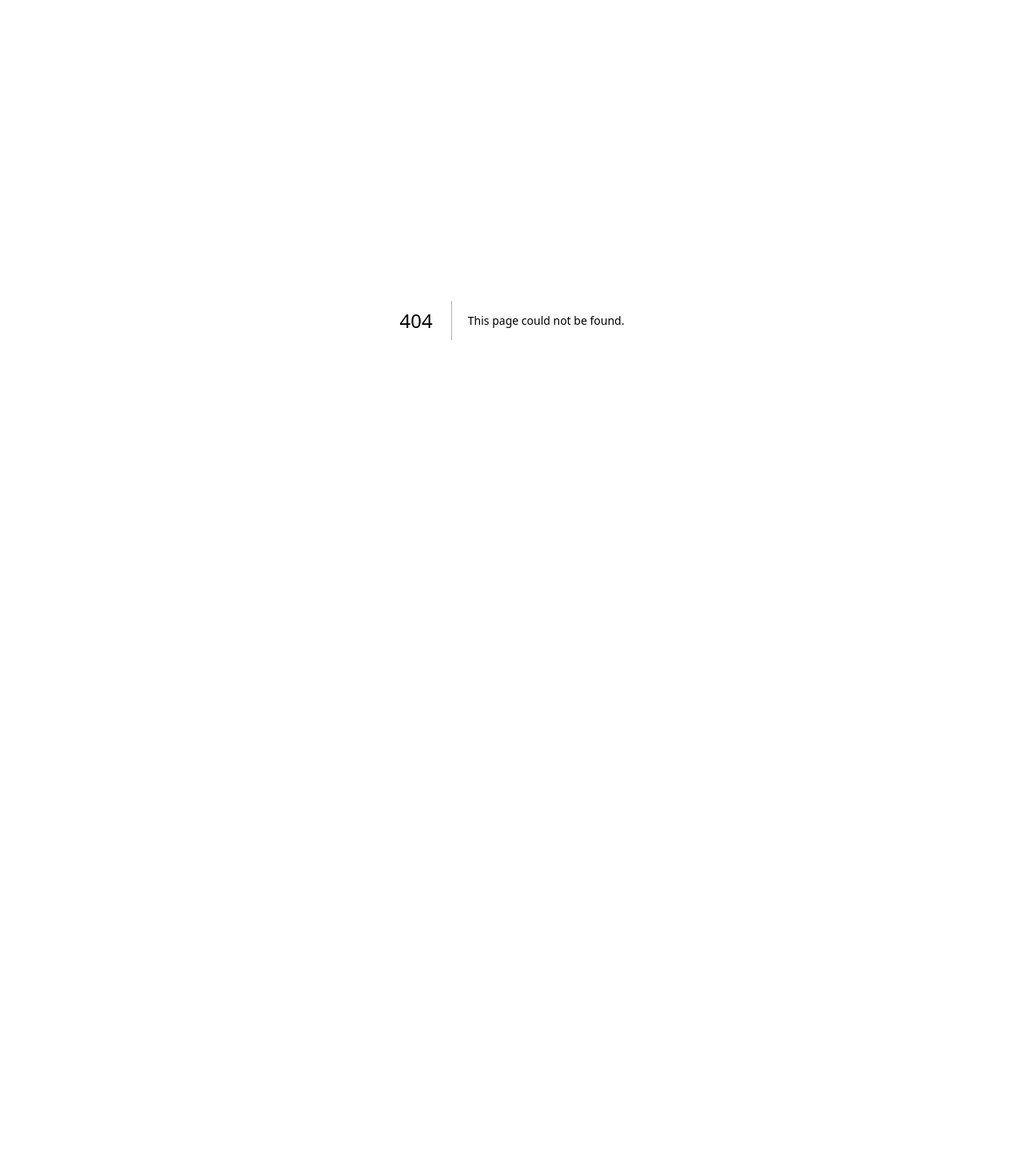
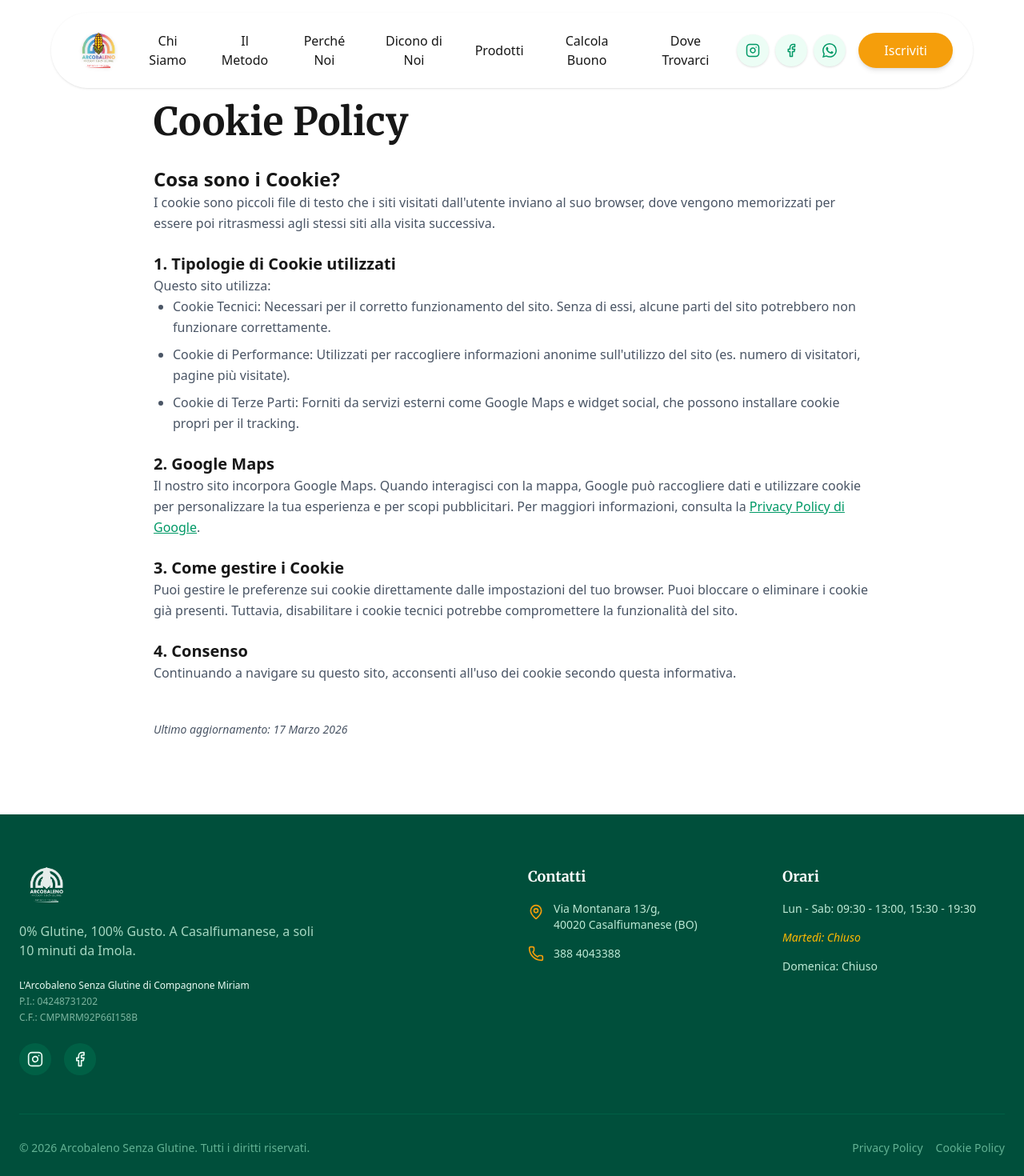
Before and after one commit to Bobsterrs/arcobaleno, a Next.js app: page /cookie-policy in a window 1280 px wide. Before the commit this address had no page. Shown: the top 1470 px of the page at 80% size. Before the commit the page ends 800 px from the top, so only its background shows below. Built offline with nearby package versions, Linux system fonts and the light colour scheme.

Commit message:
feat: initial project setup with local SEO and legal pages

```diff
--- /dev/null
+++ b/app/cookie-policy/page.tsx
@@ -0,0 +1,70 @@
+"use client";
+
+import { Navbar } from "@/components/Navbar";
+import { Footer } from "@/components/Footer";
+import { motion } from "framer-motion";
+
+export default function CookiePolicy() {
+  return (
+    <div className="flex flex-col min-h-screen bg-white">
+      <Navbar />
+      <main className="flex-grow pt-32 pb-24">
+        <div className="container mx-auto px-4 md:px-6">
+          <motion.div
+            initial={{ opacity: 0, y: 20 }}
+            animate={{ opacity: 1, y: 0 }}
+            className="max-w-4xl mx-auto"
+          >
+            <h1 className="font-serif text-4xl md:text-5xl font-bold mb-8">Cookie Policy</h1>
+            <div className="prose prose-emerald lg:prose-lg max-w-none text-gray-600 font-light leading-relaxed space-y-6">
+              <section>
+                <h2 className="text-2xl font-bold text-foreground">Cosa sono i Cookie?</h2>
+                <p>
+                  I cookie sono piccoli file di testo che i siti visitati dall'utente inviano al suo browser, dove vengono memorizzati per essere poi ritrasmessi agli stessi siti alla visita successiva.
+                </p>
+              </section>
+
+              <section>
+                <h3 className="text-xl font-bold text-foreground">1. Tipologie di Cookie utilizzati</h3>
+                <p>
+                  Questo sito utilizza:
+                </p>
+                <ul className="list-disc pl-6 space-y-2">
+                  <li><strong>Cookie Tecnici:</strong> Necessari per il corretto funzionamento del sito. Senza di essi, alcune parti del sito potrebbero non funzionare correttamente.</li>
+                  <li><strong>Cookie di Performance:</strong> Utilizzati per raccogliere informazioni anonime sull'utilizzo del sito (es. numero di visitatori, pagine più visitate).</li>
+                  <li><strong>Cookie di Terze Parti:</strong> Forniti da servizi esterni come Google Maps e widget social, che possono installare cookie propri per il tracking.</li>
+                </ul>
+              </section>
+
+              <section>
+                <h3 className="text-xl font-bold text-foreground">2. Google Maps</h3>
+                <p>
+                  Il nostro sito incorpora Google Maps. Quando interagisci con la mappa, Google può raccogliere dati e utilizzare cookie per personalizzare la tua esperienza e per scopi pubblicitari. Per maggiori informazioni, consulta la <a href="https://policies.google.com/privacy" className="text-emerald-600 underline">Privacy Policy di Google</a>.
+                </p>
+              </section>
+
+              <section>
+                <h3 className="text-xl font-bold text-foreground">3. Come gestire i Cookie</h3>
+                <p>
+                  Puoi gestire le preferenze sui cookie direttamente dalle impostazioni del tuo browser. Puoi bloccare o eliminare i cookie già presenti. Tuttavia, disabilitare i cookie tecnici potrebbe compromettere la funzionalità del sito.
+                </p>
+              </section>
+
+              <section>
+                <h3 className="text-xl font-bold text-foreground">4. Consenso</h3>
+                <p>
+                  Continuando a navigare su questo sito, acconsenti all'uso dei cookie secondo questa informativa.
+                </p>
+              </section>
+
+              <p className="text-sm mt-12 italic">
+                Ultimo aggiornamento: 17 Marzo 2026
+              </p>
+            </div>
+          </motion.div>
+        </div>
+      </main>
+      <Footer />
+    </div>
+  );
+}
--- a/app/layout.tsx
+++ b/app/layout.tsx
@@ -1,6 +1,7 @@
 import type { Metadata } from "next";
 import { Geist, Merriweather } from "next/font/google";
 import "./globals.css";
+import { LocalBusinessSchema } from "@/components/LocalBusinessSchema";
 
 const geistSans = Geist({
   variable: "--font-geist-sans",
@@ -15,8 +16,8 @@ const merriweather = Merriweather({
 });
 
 export const metadata: Metadata = {
-  title: "Arcobaleno Senza Glutine",
-  description: "0% Glutine, 100% Gusto. Scopri il nostro universo senza glutine.",
+  title: "Arcobaleno Senza Glutine Imola | Prodotti per Celiaci e Gusto",
+  description: "Il miglior negozio di prodotti senza glutine a Imola. Pane fresco, dolci artigianali e una vasta selezione delle migliori marche per celiaci. Vieni a trovarci a Casalfiumanese, vicino a Imola.",
 };
 
 export default function RootLayout({
@@ -29,6 +30,7 @@ export default function RootLayout({
       <body
         className={`${geistSans.variable} ${merriweather.variable} antialiased`}
       >
+        <LocalBusinessSchema />
         {children}
       </body>
     </html>
--- a/app/page.tsx
+++ b/app/page.tsx
@@ -83,8 +83,8 @@ export default function Home() {
               transition={{ duration: 0.8, delay: 0.2 }}
               className="font-serif text-5xl md:text-7xl font-bold text-white mb-6 leading-tight"
             >
-              0% Glutine,<br />
-              <span className="text-amber-400">100% Gusto.</span>
+              Senza Glutine, <br />
+              <span className="text-amber-400">Senza Rinunce.</span>
             </motion.h1>
             <motion.p
               initial={{ opacity: 0, scale: 0.95 }}
@@ -92,7 +92,7 @@ export default function Home() {
               transition={{ duration: 0.8, delay: 0.4 }}
               className="text-lg md:text-2xl text-emerald-50 mb-10 max-w-2xl mx-auto font-light"
             >
-              Non scegliamo solo prodotti da vendere, scegliamo il gusto che vorremmo sulla nostra tavola.
+              A Casalfiumanese, a soli 10 minuti da Imola. Non scegliamo solo prodotti da vendere, scegliamo il gusto che vorremmo sulla nostra tavola.
             </motion.p>
             <motion.div
               initial={{ opacity: 0, y: 20 }}
@@ -168,7 +168,7 @@ export default function Home() {
             >
               <h2 className="font-serif text-4xl md:text-5xl font-bold text-foreground mb-6">Ti ascoltiamo davvero</h2>
               <p className="text-xl text-gray-600 font-light">
-                Per noi, il senza glutine non è una rinuncia, ma una scoperta. Soprattutto se sei neodiagnosticato, siamo qui per guidarti verso un mondo di sapori sorprendenti, senza stress dal punto di vista di qualcuno che l'ha già vissuta.
+                Per noi, il senza glutine non è una rinuncia, ma una scoperta. Soprattuale se sei neodiagnosticato a Imola o dintorni, siamo qui per guidarti verso un mondo di sapori sorprendenti, senza stress dal punto di vista di qualcuno che l'ha già vissuta.
               </p>
             </motion.div>
 
@@ -535,7 +535,7 @@ export default function Home() {
             <div className="max-w-6xl mx-auto flex flex-col lg:flex-row gap-12 items-center">
               <div className="lg:w-1/2">
                 <span className="text-emerald-600 font-semibold tracking-wider text-sm uppercase mb-4 block">Contatti & Orari</span>
-                <h2 className="font-serif text-4xl md:text-5xl font-bold text-foreground mb-8">Vieni a trovarci</h2>
+                <h2 className="font-serif text-4xl md:text-5xl font-bold text-foreground mb-8">Vieni a trovarci nel nostro negozio vicino a Imola</h2>
 
                 <div className="space-y-8">
                   <div className="flex items-start gap-4">
@@ -544,7 +544,7 @@ export default function Home() {
                     </div>
                     <div>
                       <h4 className="font-bold text-lg mb-1">Indirizzo</h4>
-                      <p className="text-gray-600 font-light">Via Montanara 13/g,<br />40020 Casalfiumanese (BO)</p>
+                      <p className="text-gray-600 font-light">Via Montanara 13/g,<br />40020 Casalfiumanese (BO)</p><p>A 10 minuti da Imola </p>
                     </div>
                   </div>
 
--- /dev/null
+++ b/app/privacy-policy/page.tsx
@@ -0,0 +1,92 @@
+"use client";
+
+import { Navbar } from "@/components/Navbar";
+import { Footer } from "@/components/Footer";
+import { motion } from "framer-motion";
+
+export default function PrivacyPolicy() {
+  return (
+    <div className="flex flex-col min-h-screen bg-white">
+      <Navbar />
+      <main className="flex-grow pt-32 pb-24">
+        <div className="container mx-auto px-4 md:px-6">
+          <motion.div
+            initial={{ opacity: 0, y: 20 }}
+            animate={{ opacity: 1, y: 0 }}
+            className="max-w-4xl mx-auto"
+          >
+            <h1 className="font-serif text-4xl md:text-5xl font-bold mb-8">Privacy Policy</h1>
+            <div className="prose prose-emerald lg:prose-lg max-w-none text-gray-600 font-light leading-relaxed space-y-6">
+              <section>
+                <h2 className="text-2xl font-bold text-foreground">Informativa sulla Privacy</h2>
+                <p>
+                  Benvenuto su Arcobaleno Senza Glutine. La tua privacy è importante per noi. Questa informativa spiega come raccogliamo, utilizziamo e proteggiamo i tuoi dati personali quando visiti il nostro sito e interagisci con noi.
+                </p>
+              </section>
+
+              <section>
+                <h3 className="text-xl font-bold text-foreground">1. Titolare del Trattamento</h3>
+                <p>
+                  Il titolare del trattamento dei dati è: <br />
+                  <strong>L'Arcobaleno Senza Glutine di Compagnone Miriam</strong> <br />
+                  Via Montanara 13/g, 40020 Casalfiumanese (BO) <br />
+                  P.I.: 04248731202 | C.F.: CMPMRM92P66I158B <br />
+                  Email: info@arcobalenosenzaglutine.it
+                </p>
+              </section>
+
+              <section>
+                <h3 className="text-xl font-bold text-foreground">2. Dati Raccolti</h3>
+                <p>
+                  Raccogliamo i seguenti tipi di dati:
+                </p>
+                <ul className="list-disc pl-6">
+                  <li><strong>Dati di navigazione:</strong> Indirizzi IP, browser utilizzato, data e ora di accesso.</li>
+                  <li><strong>Dati forniti volontariamente:</strong> Nome ed email tramite il form di iscrizione alla newsletter.</li>
+                </ul>
+              </section>
+
+              <section>
+                <h3 className="text-xl font-bold text-foreground">3. Finalità del Trattamento</h3>
+                <p>
+                  I dati sono trattati per:
+                </p>
+                <ul className="list-disc pl-6">
+                  <li>Gestire le richieste di informazioni.</li>
+                  <li>Inviare comunicazioni promozionali e novità (previa iscrizione alla newsletter).</li>
+                  <li>Migliorare l'esperienza di navigazione sul sito.</li>
+                </ul>
+              </section>
+
+              <section>
+                <h3 className="text-xl font-bold text-foreground">4. Base Giuridica</h3>
+                <p>
+                  Il trattamento si basa sul tuo consenso esplicito per la newsletter e sul legittimo interesse del titolare per la sicurezza del sito e la gestione ordinaria.
+                </p>
+              </section>
+
+              <section>
+                <h3 className="text-xl font-bold text-foreground">5. Conservazione dei Dati</h3>
+                <p>
+                  Conserviamo i tuoi dati per il tempo strettamente necessario alle finalità per cui sono stati raccolti o fino a quando non ne richiedi la cancellazione.
+                </p>
+              </section>
+
+              <section>
+                <h3 className="text-xl font-bold text-foreground">6. I Tuoi Diritti</h3>
+                <p>
+                  Hai il diritto di accedere ai tuoi dati, chiederne la rettifica, la cancellazione o la limitazione del trattamento. Puoi ritirare il consenso in qualsiasi momento scrivendo a info@arcobalenosenzaglutine.it.
+                </p>
+              </section>
+
+              <p className="text-sm mt-12 italic">
+                Ultimo aggiornamento: 17 Marzo 2026
+              </p>
+            </div>
+          </motion.div>
+        </div>
+      </main>
+      <Footer />
+    </div>
+  );
+}
--- a/components/Footer.tsx
+++ b/components/Footer.tsx
@@ -15,7 +15,7 @@ export function Footer() {
               />
             </Link>
             <p className="text-emerald-100/80 mb-6 max-w-sm font-light">
-              0% Glutine, 100% Gusto. Non scegliamo solo prodotti da vendere, scegliamo il gusto che vorremmo sulla nostra tavola.
+              0% Glutine, 100% Gusto. A Casalfiumanese, a soli 10 minuti da Imola.
             </p>
             <div className="text-xs text-emerald-100/60 mb-6 font-light space-y-1">
               <p className="font-medium text-emerald-50">L'Arcobaleno Senza Glutine di Compagnone Miriam</p>
@@ -59,8 +59,8 @@ export function Footer() {
         <div className="border-t border-emerald-800 pt-8 flex flex-col md:flex-row justify-between items-center text-sm text-emerald-200/60 font-light">
           <p>&copy; {new Date().getFullYear()} Arcobaleno Senza Glutine. Tutti i diritti riservati.</p>
           <div className="flex space-x-4 mt-4 md:mt-0">
-            <Link href="#" className="hover:text-white transition-colors">Privacy Policy</Link>
-            <Link href="#" className="hover:text-white transition-colors">Cookie Policy</Link>
+            <Link href="/privacy-policy" className="hover:text-white transition-colors">Privacy Policy</Link>
+            <Link href="/cookie-policy" className="hover:text-white transition-colors">Cookie Policy</Link>
           </div>
         </div>
       </div>
--- /dev/null
+++ b/components/LocalBusinessSchema.tsx
@@ -0,0 +1,60 @@
+import React from 'react';
+
+export const LocalBusinessSchema = () => {
+  const schema = {
+    "@context": "https://schema.org",
+    "@type": "LocalBusiness",
+    "name": "Arcobaleno Senza Glutine",
+    "image": "https://images.unsplash.com/photo-1555507036-ab1f40ce88f4?q=80&w=2626&auto=format&fit=crop",
+    "@id": "http://localhost:3000/#localbusiness",
+    "url": "http://localhost:3000",
+    "telephone": "+393884043388",
+    "address": {
+      "@type": "PostalAddress",
+      "streetAddress": "Via Montanara 13/g",
+      "addressLocality": "Casalfiumanese",
+      "addressRegion": "BO",
+      "postalCode": "40020",
+      "addressCountry": "IT"
+    },
+    "geo": {
+      "@type": "GeoCoordinates",
+      "latitude": 44.30,
+      "longitude": 11.60
+    },
+    "openingHoursSpecification": [
+      {
+        "@type": "OpeningHoursSpecification",
+        "dayOfWeek": [
+          "Monday",
+          "Wednesday",
+          "Thursday",
+          "Friday",
+          "Saturday"
+        ],
+        "opens": "09:30",
+        "closes": "13:00"
+      },
+      {
+        "@type": "OpeningHoursSpecification",
+        "dayOfWeek": [
+          "Monday",
+          "Wednesday",
+          "Thursday",
+          "Friday",
+          "Saturday"
+        ],
+        "opens": "15:30",
+        "closes": "19:30"
+      }
+    ],
+    "description": "Il miglior negozio di prodotti senza glutine a Casalfiumanese vicino a Imola. Ampia scelta di prodotti e consulenza esperta per celiaci."
+  };
+
+  return (
+    <script
+      type="application/ld+json"
+      dangerouslySetInnerHTML={{ __html: JSON.stringify(schema) }}
+    />
+  );
+};
```
